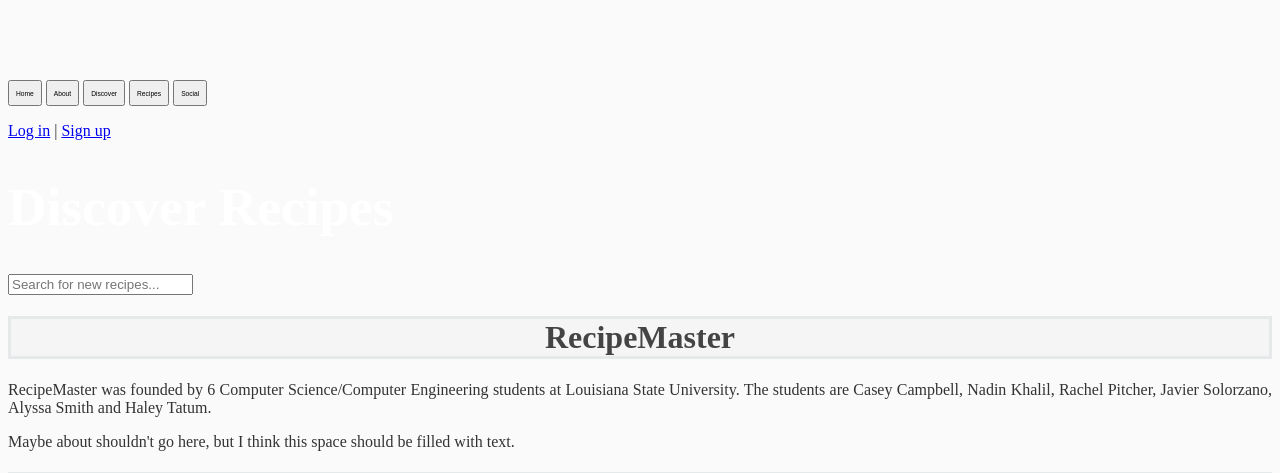
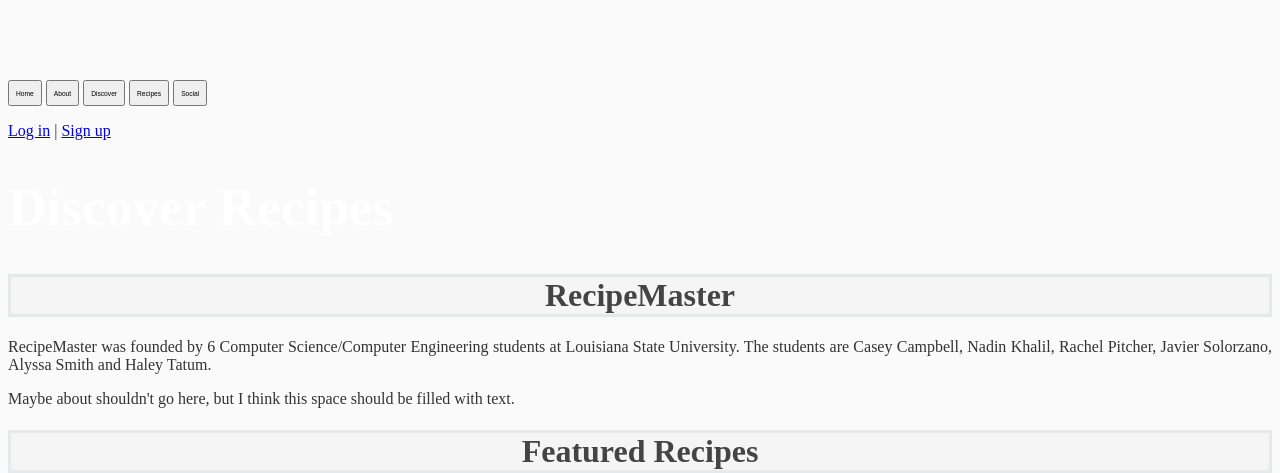
Before and after one commit to htatum2/RecipeMaster, a Django app: page / in a window 1280 px wide. Shown: the top 473 px of the page. Run offline with Django 3.2, Linux system fonts and the light colour scheme.

Commit message:
Removed Search Bar
Commented out search bar function.

```diff
--- a/recipe_master/master_app/templates/master_app/home.html
+++ b/recipe_master/master_app/templates/master_app/home.html
@@ -44,9 +44,9 @@
 <div id="headerImage">
     <div class="headerText">
         <h1 style="color:white; font-size:40pt">Discover Recipes</h1>
-        <div class="searchbar">
+<!--       <div class="searchbar">
             <input type="text" placeholder="Search for new recipes...">
-        </div>
+        </div> -->
     </div>
 </div>
 
```
Also changed, not shown: recipe_master/db.sqlite3.
